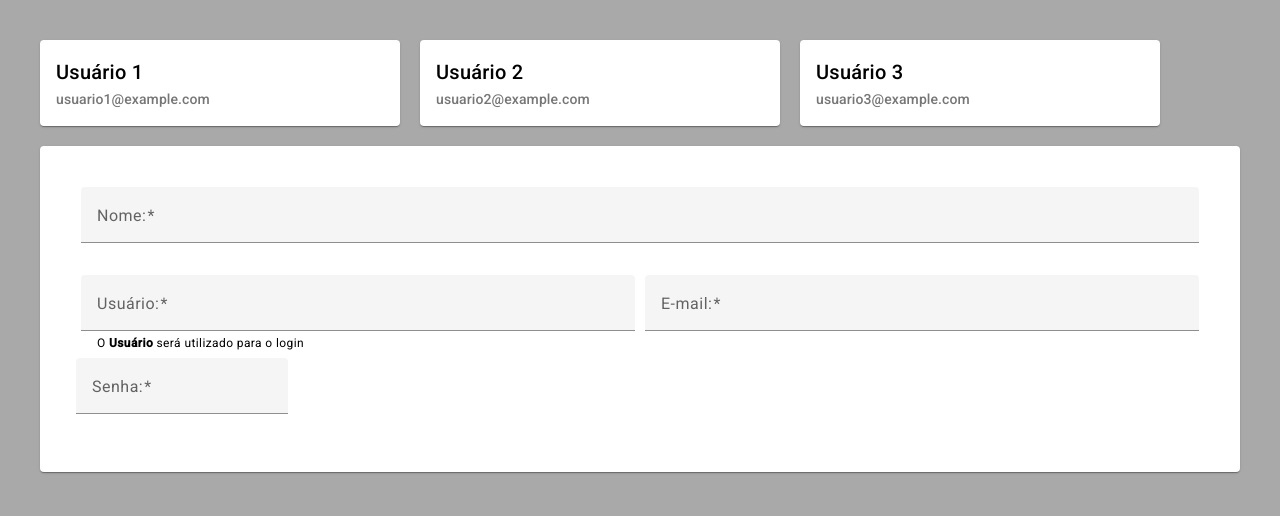
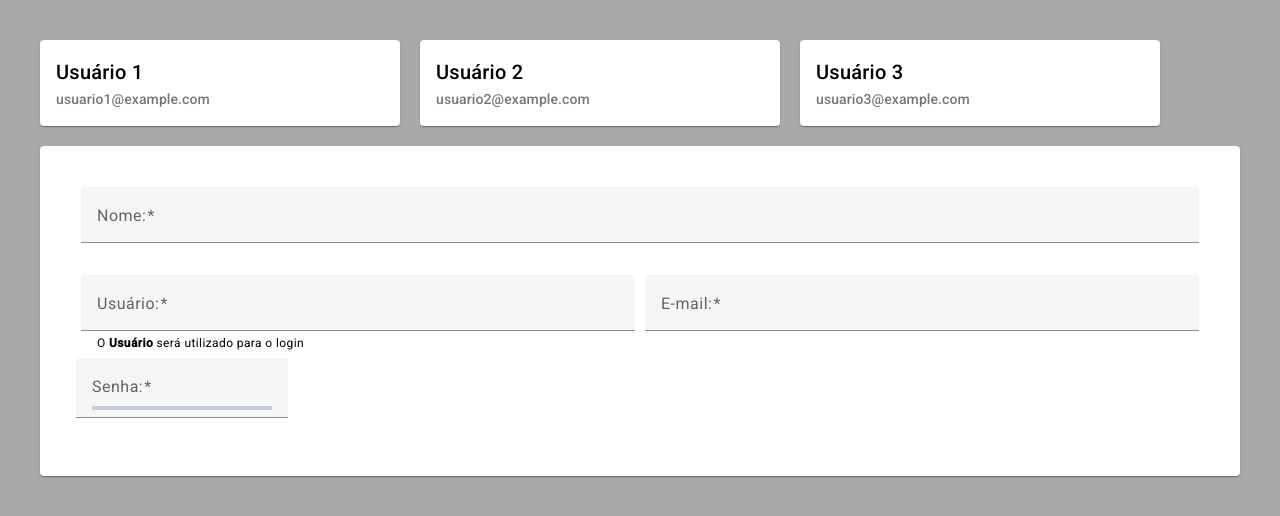
Before and after one commit to heberGustavo/cadastros-usuarios, an Angular app: page / in a window 1280 px wide. Shown: the top 516 px of the page. Built offline with nearby package versions, Linux system fonts and the light colour scheme.

Commit message:
Estilização da Barra de Progresso da Senha

```diff
--- a/src/app/angular-material.module.ts
+++ b/src/app/angular-material.module.ts
@@ -4,6 +4,7 @@ import { MatCardModule } from '@angular/material/card';
 import { MatInputModule } from '@angular/material/input';
 import { MatButtonModule } from '@angular/material/button';
 import { MatFormFieldModule } from '@angular/material/form-field';
+import { MatProgressBarModule } from '@angular/material/progress-bar';
 
 @NgModule({
     imports: [
@@ -11,12 +12,14 @@ import { MatFormFieldModule } from '@angular/material/form-field';
         MatButtonModule,
         MatFormFieldModule,
         MatInputModule,
+        MatProgressBarModule,
     ],
     exports: [
         MatCardModule,
         MatButtonModule,
         MatFormFieldModule,
         MatInputModule,
+        MatProgressBarModule,
     ],
 })
 export class AngularMaterialModule { }
--- a/src/app/components/user-form/user-form.component.html
+++ b/src/app/components/user-form/user-form.component.html
@@ -53,11 +53,12 @@
                 <mat-form-field>
                     <mat-label>Senha:</mat-label>
                     <input
-                        type="password"
+                        type="text"
                         name="senha"
                         matInput
                         #passwordControl="ngModel"
                         [(ngModel)]="userSelected.password"
+                        (ngModelChange)="onPasswordChange($event)"
                         appPasswordStrengthValidator
                         required
                     />
@@ -67,6 +68,14 @@
                     <mat-error *ngIf="passwordControl.hasError('invalidPasswordStrengthValidator') && !passwordControl.hasError('required')">
                         Digite uma senha <strong>mais forte</strong>
                     </mat-error>
+                    <mat-progress-bar
+                        [ngClass]="{
+                            'weak-password': passwordStrengthValue <= 30,
+                            'medium-password': passwordStrengthValue === 60,
+                            'strong-password': passwordStrengthValue === 100,
+                        }"
+                        [value]="passwordStrengthValue"
+                    ></mat-progress-bar>
                 </mat-form-field>
             </div>
         </form>
--- a/src/app/components/user-form/user-form.component.scss
+++ b/src/app/components/user-form/user-form.component.scss
@@ -19,3 +19,21 @@
         width: 100%;
     }
 }
+
+.weak-password {
+    ::ng-deep &.mat-mdc-progress-bar.mat-primary {
+        --mdc-linear-progress-active-indicator-color: red !important;
+    }
+}
+
+.medium-password {
+    ::ng-deep &.mat-mdc-progress-bar.mat-primary {
+        --mdc-linear-progress-active-indicator-color: orange !important;
+    }
+}
+
+.strong-password {
+    ::ng-deep &.mat-mdc-progress-bar.mat-primary {
+        --mdc-linear-progress-active-indicator-color: green !important;
+    }
+}
--- a/src/app/components/user-form/user-form.component.ts
+++ b/src/app/components/user-form/user-form.component.ts
@@ -2,6 +2,7 @@ import { Component, Input, OnChanges, OnInit, SimpleChanges } from '@angular/cor
 import { IUser } from 'src/app/interfaces/user/user.interface';
 import { BrasilianStateListResponse } from 'src/app/types/brasilian-state-list-response';
 import { GenresListResponse } from 'src/app/types/genres-list-response';
+import { getPasswordStrengthValue } from 'src/app/utils/get-password-strength-value';
 
 @Component({
   selector: 'app-user-form',
@@ -9,6 +10,8 @@ import { GenresListResponse } from 'src/app/types/genres-list-response';
   styleUrls: ['./user-form.component.scss']
 })
 export class UserFormComponent implements OnInit, OnChanges {
+  passwordStrengthValue: number = 0;
+
   @Input() genresList: GenresListResponse = [];
   @Input() statesList: BrasilianStateListResponse = [];
   @Input() userSelected: IUser = {} as IUser;
@@ -17,5 +20,17 @@ export class UserFormComponent implements OnInit, OnChanges {
   }
 
   ngOnChanges(changes: SimpleChanges) { //Executa quando tem mudança nos valores
+    const USER_CHANGED = changes['userSelected'];
+
+    if (USER_CHANGED)
+      this.controlProgressBarPassword();
+  }
+
+  onPasswordChange(password: string) {
+    this.passwordStrengthValue = getPasswordStrengthValue(password);
+  }
+
+  private controlProgressBarPassword() {
+    this.passwordStrengthValue = getPasswordStrengthValue(this.userSelected.password);
   }
 }
--- /dev/null
+++ b/src/app/utils/get-password-strength-value.ts
@@ -0,0 +1,19 @@
+import * as zxcvbn from 'zxcvbn';
+
+export const getPasswordStrengthValue = (password: string): number => {
+    if(!password)
+        return 0;
+
+    const result = zxcvbn(password);
+
+    const WEAK_PASSWORD = result.score <= 1;
+    const MEDIUM_PASSWORD = result.score <= 3;
+
+    if(WEAK_PASSWORD)
+        return 30;
+    else if(MEDIUM_PASSWORD)
+        return 60;
+    else
+        return 100;
+
+}
```
